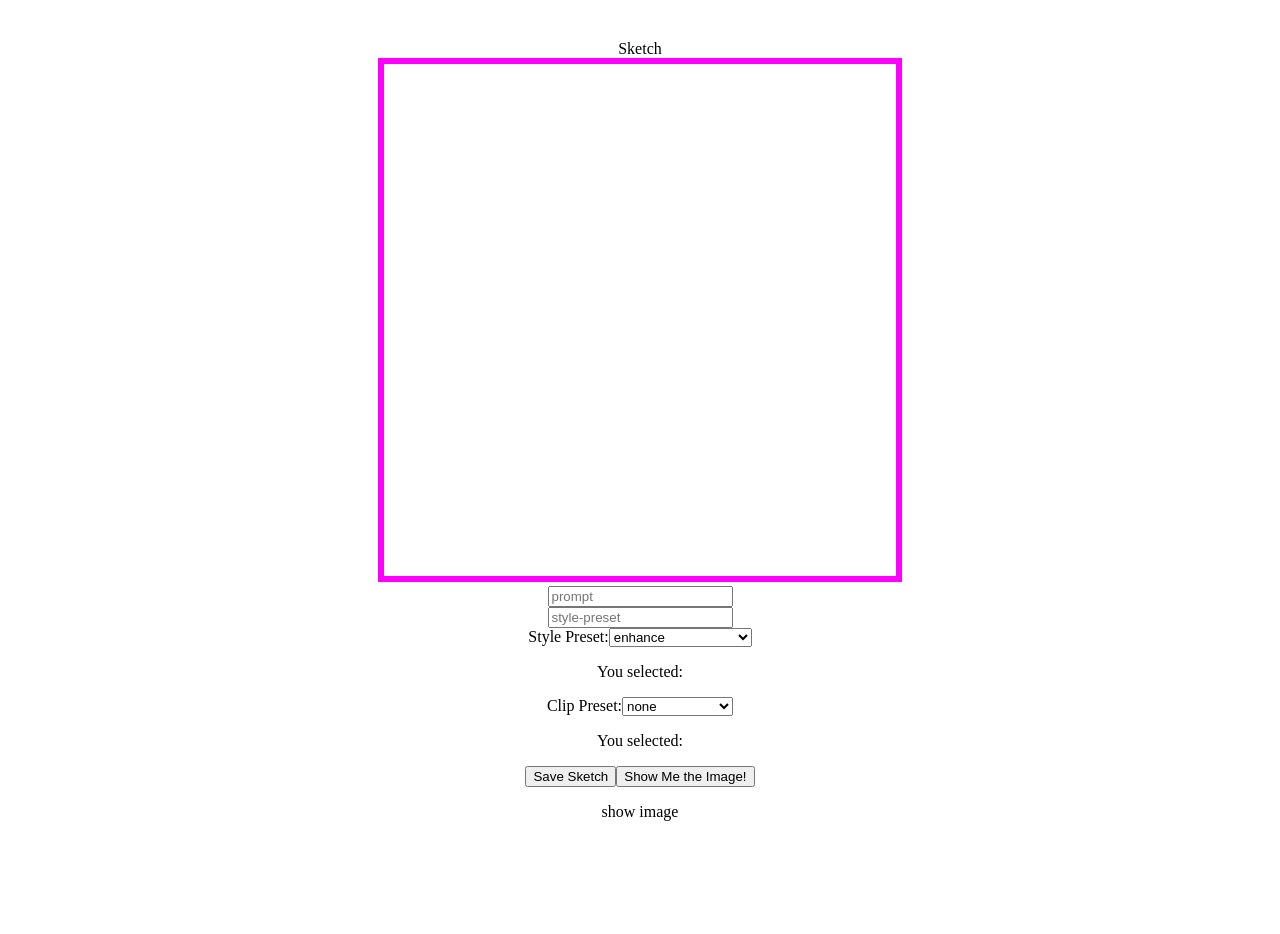
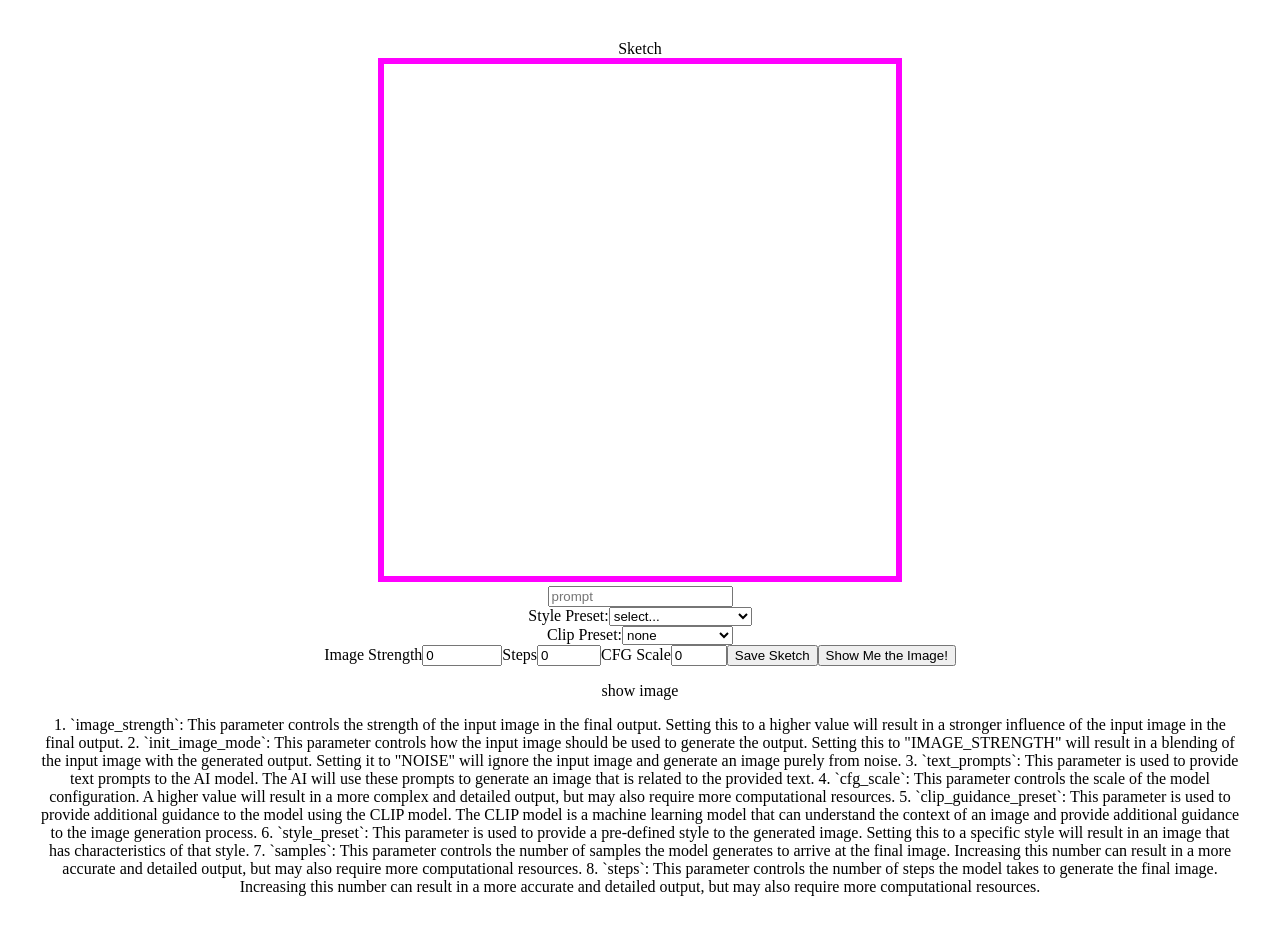
Before and after one commit to kriegercisneros/p-5-p, a React (Vite) app in the folder client/phase-5-project/: page /sketch in a window 1280 px wide. Shown: the top 934 px of the page. Before the commit the page ends 877 px from the top, so only its background shows below. Built offline with nearby package versions, Linux system fonts and the light colour scheme; no server answers.

Commit message:
most of the parameters dynamic now going to work on tailwind styling

```diff
--- a/client/phase-5-project/src/Sketch.jsx
+++ b/client/phase-5-project/src/Sketch.jsx
@@ -23,6 +23,9 @@ export default function Sketch({user}){
     const[prompt, setprompt]=useState('')
     const [preset, setpreset]=useState('')
     const [clip, setclip]=useState('')
+    const [strength, setstrength]=useState(0)
+    const [steps, setsteps]=useState(0)
+    const [cfg, setcfg]=useState(0)
 
     const canvasRef=useRef(null)
     const contextRef=useRef(null)
@@ -117,6 +120,9 @@ export default function Sketch({user}){
             formData.append('text_prompts[0][text]', prompt);
             formData.append('style_preset', preset);
             formData.append('clip_guidance_preset', clip)
+            formData.append('image_strength', strength)
+            formData.append('steps', steps)
+            formData.append('cfg_scale', cfg)
             handleUpload(myblob);
             //above, send blob to the f/n to upload to aws.  then
             //sends the blob to py to contact api to gen upload
@@ -165,9 +171,6 @@ export default function Sketch({user}){
           .then(data=>{setsketchid(data.sketch_id)})
     }
     //maybe add this in to change text prompt
-    function textChange(e){
-        setprompt(e.target.value)
-    }
 
     function showImage(e){
         e.preventDefault()
@@ -193,7 +196,7 @@ export default function Sketch({user}){
         .then(r=>r.json())
         .then(data=>{saveInstance(data.image_id); setupdatedimg(true); if(updatedimg){nav("/view")}})
     }
-//saves the sketch id and image id to the table images
+    //saves the sketch id and image id to the table images
     function saveInstance(imgid){
         fetch('api/saveinstance', {
             method: 'POST',
@@ -210,12 +213,26 @@ export default function Sketch({user}){
         .then(r=>r.json())
         .then(data=>console.log(data))
     }
+
+//listeners for the form data
+    const textChange=(event) => {
+        setprompt(event.target.value);
+    };
     const handlePresetChange = (event) => {
         setpreset(event.target.value);
-      };
-      const handleClipChange = (event) => {
+    };
+    const handleClipChange = (event) => {
         setclip(event.target.value);
-      };
+    };
+    const handleStrengthChange = (event) => {
+        setstrength(event.target.value);
+    };
+    const handleStepChange = (event) => {
+        setsteps(event.target.value);
+    };
+    const handlecfgChange = (event) => {
+        setcfg(event.target.value);
+    };
 
     return(
         <>
@@ -232,10 +249,10 @@ export default function Sketch({user}){
             <div>
                 <div></div>
                 <input type="text" placeholder="prompt" onChange={textChange}></input>
-                <div><input type='text' placeholder="style-preset"/></div>
                 <div>
                     <label htmlFor="my-dropdown">Style Preset:</label>
                     <select id="my-dropdown" value={preset} onChange={handlePresetChange}>
+                        <option>select...</option>
                         <option value="enhance">enhance</option>
                         <option value="anime">anime</option>
                         <option value="photographic">photographic</option>
@@ -254,7 +271,6 @@ export default function Sketch({user}){
                         <option value="pixel-art">pixel-art</option>
                         <option value="tile-texture">tile-texture</option>
                     </select>
-                    <p>You selected: {preset}</p>
                 </div>
                 <div>
                     <label htmlFor="clip-dropdown">Clip Preset:</label>
@@ -267,13 +283,14 @@ export default function Sketch({user}){
                         <option value="SLOWER">SLOWER</option>
                         <option value="SLOWEST">SLOWEST</option>
                     </select>
-                    <p>You selected: {clip}</p>
                 </div>
-                {/* <input type ='text'>steps</input> */}
-
+                <label htmlFor='strength'>Image Strength</label>
+                <input id='strength' type="number" step="0.001" min="0" max="1" value={strength} onChange={handleStrengthChange} />
+                <label htmlFor='step'>Steps</label>
+                <input id='step' type="number" step="1" min="0" max="150" value={steps} onChange={handleStepChange} />
+                <label htmlFor='cfg'>CFG Scale</label>
+                <input id='cfg' type="number" step="1" min="0" max="35" value={cfg} onChange={handlecfgChange} />
                 <button onClick={saveSketch}>Save Sketch</button>
-                {/* <input type="file" onChange={handleFileInput} /> */}
-                {/* <button onClick={() => handleUpload(selectedFile)}> Upload to S3</button> */}
                 <button onClick={showImage}>Show Me the Image!</button>
             </div>
             {img ?
@@ -283,6 +300,21 @@ export default function Sketch({user}){
                 <button onClick={saveImage}>save image</button>
             </div>):(<p>show image</p>)
             }
+            <p>1. `image_strength`: This parameter controls the strength of the input image in the final output. Setting this to a higher value will result in a stronger influence of the input image in the final output.
+
+2. `init_image_mode`: This parameter controls how the input image should be used to generate the output. Setting this to "IMAGE_STRENGTH" will result in a blending of the input image with the generated output. Setting it to "NOISE" will ignore the input image and generate an image purely from noise.
+
+3. `text_prompts`: This parameter is used to provide text prompts to the AI model. The AI will use these prompts to generate an image that is related to the provided text.
+
+4. `cfg_scale`: This parameter controls the scale of the model configuration. A higher value will result in a more complex and detailed output, but may also require more computational resources.
+
+5. `clip_guidance_preset`: This parameter is used to provide additional guidance to the model using the CLIP model. The CLIP model is a machine learning model that can understand the context of an image and provide additional guidance to the image generation process.
+
+6. `style_preset`: This parameter is used to provide a pre-defined style to the generated image. Setting this to a specific style will result in an image that has characteristics of that style.
+
+7. `samples`: This parameter controls the number of samples the model generates to arrive at the final image. Increasing this number can result in a more accurate and detailed output, but may also require more computational resources.
+
+8. `steps`: This parameter controls the number of steps the model takes to generate the final image. Increasing this number can result in a more accurate and detailed output, but may also require more computational resources.</p>
         </>
     )
 }
```
Also changed, not shown: 2 other files (tests, documents, lock files or other folders).
